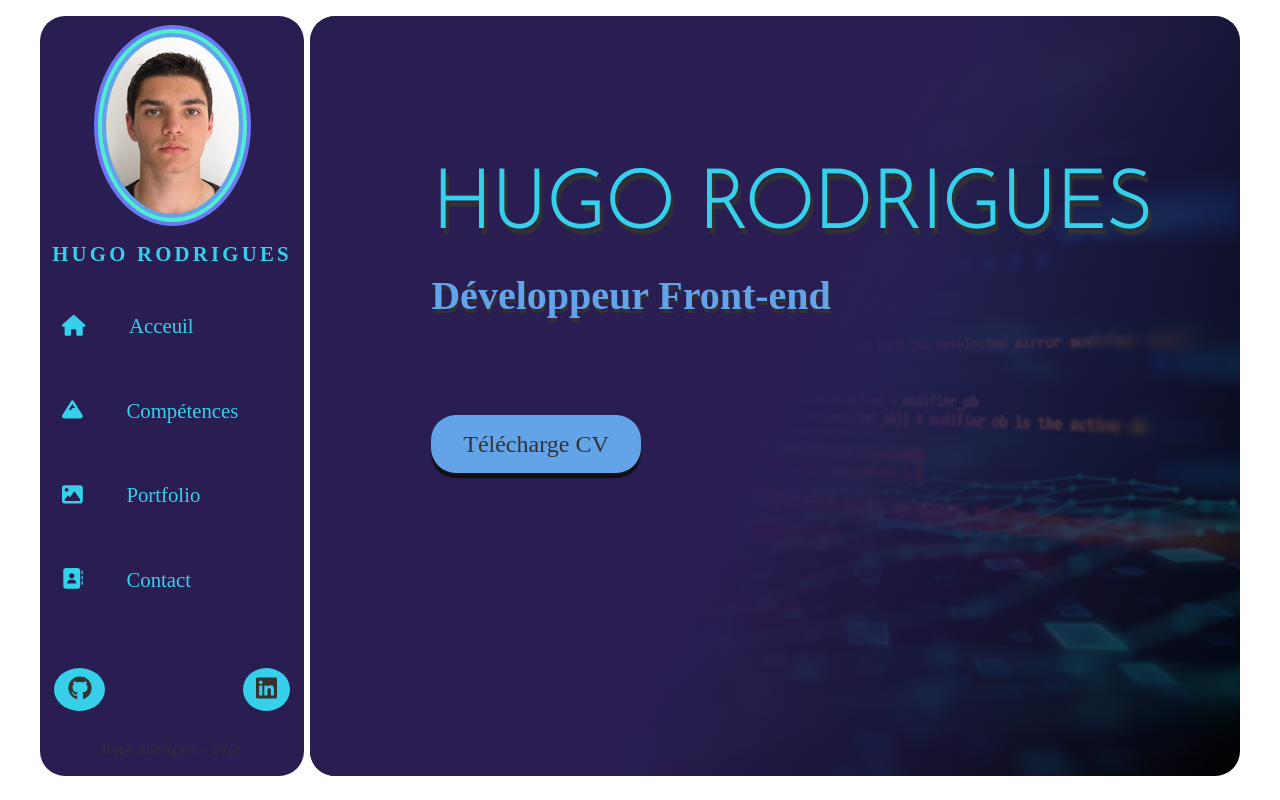
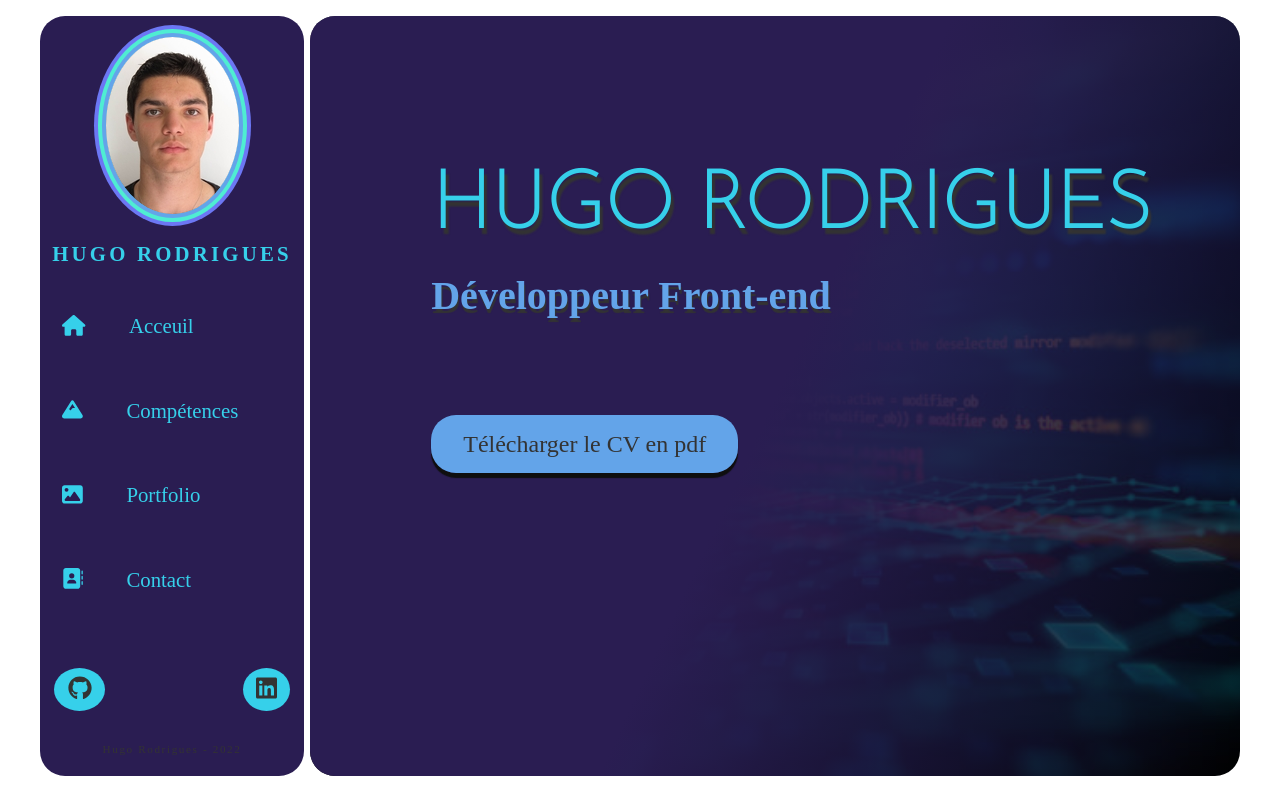
Before and after one commit to hugo38rodrigues/CvReact, a React (Create React App) app in the folder cv_react/: page / in a window 1280 px wide. Built offline with nearby package versions, Linux system fonts and the light colour scheme; a web font is replaced by a local one.

Commit message:
correction du chemin d'acces pour le pdf + ajout d'une focntion download

```diff
--- a/cv_react/src/pages/Home.js
+++ b/cv_react/src/pages/Home.js
@@ -9,7 +9,9 @@ const Home = () => {
           <h1> Hugo Rodrigues</h1>
           <h2>Développeur Front-end</h2>
           <div className="pdf">
-            <a href="../asset/CV.pdf">Télécharge CV</a>
+            <a href="../asset/CV_entreprise.pdf" download>
+              Télécharger le CV en pdf
+            </a>
           </div>
         </div>
       </div>
```
